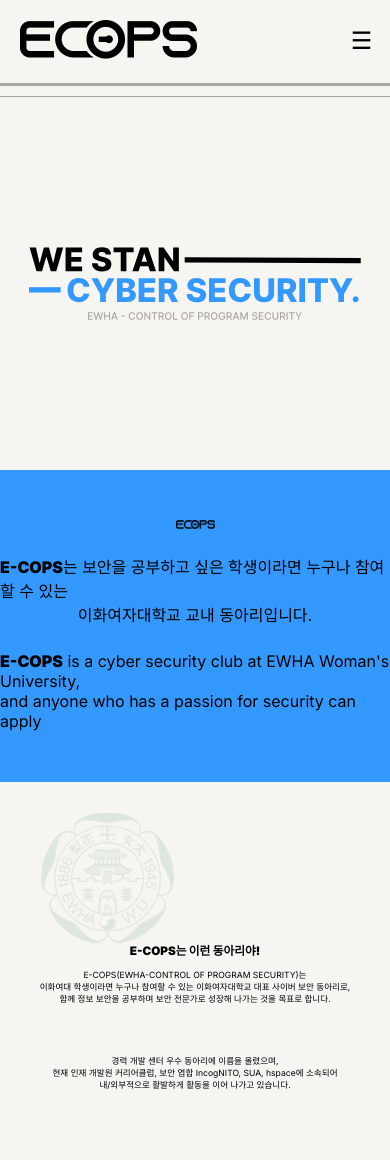
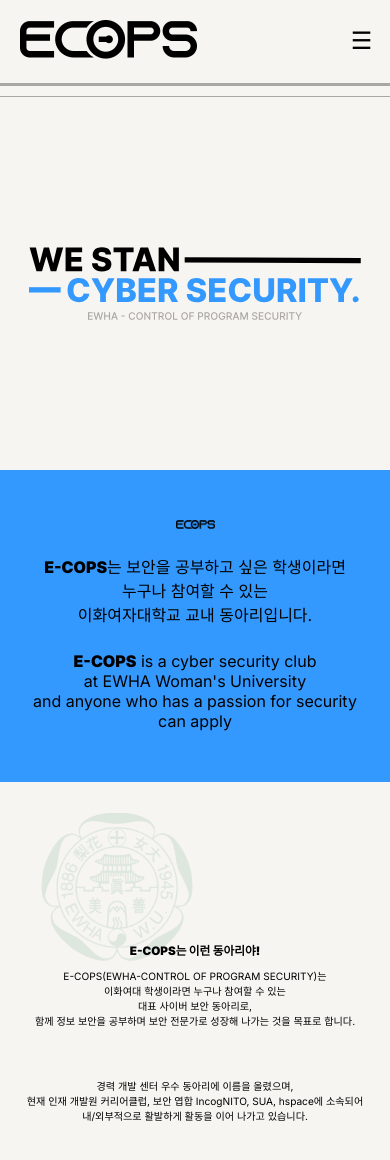
Before and after one commit to E-COPS/12th_web_front, a React (Create React App) app: page / in a window 390 px wide. Shown: the top 1160 px of the page. Built offline with nearby package versions, Linux system fonts and the light colour scheme.

Commit message:
Home 반응형 수정

```diff
--- a/src/App.css
+++ b/src/App.css
@@ -66,7 +66,7 @@
 /* Hide the links inside the hamburger menu */
 header #myLinks {
   display: none;
-  border-bottom: 1px solid #a9a7a3;
+  /* border-bottom: 1px solid #a9a7a3; */
 }
 
 header #myLinks text {
@@ -212,6 +212,10 @@
   justify-content: center;
 }
 
+.home_description_alt {
+  display: none;
+}
+
 .home_ecops_logo {
   width: 4vw;
   padding-bottom: 25px;
@@ -301,7 +305,7 @@
     display: none;
   }
   .home_ewha_logo {
-    width: 35vw;
+    width: 40vw;
   }
   .home_description_2_text {
     display: none;
@@ -312,13 +316,27 @@
     flex-direction: column;
     align-items: center;
     justify-content: center;
-    font-size: 2.2vw;
+    font-size: 2.6vw;
 
     padding-top: 150px;
   }
 
   .home_ecops_logo {
     width: 10vw;
+  }
+
+  .home_description {
+    display: none;
+  }
+
+  .home_description_alt {
+    background-color: #3399ff;
+    height: 312px;
+
+    display: flex;
+    flex-direction: column;
+    align-items: center;
+    justify-content: center;
   }
 }
 
--- a/src/pages/Home.js
+++ b/src/pages/Home.js
@@ -24,6 +24,24 @@
         </text>
         <text>and anyone who has a passion for security can apply</text>
       </div>
+
+      <div className="home_description_alt">
+        <img src={ecops_logo} alt="ecops_log" className="home_ecops_logo"></img>
+        <text>
+          <text className="bold">E-COPS</text>는 보안을 공부하고 싶은 학생이라면
+        </text>
+        <text>누구나 참여할 수 있는</text>
+        <text className="home_description_text_kr">
+          이화여자대학교 교내 동아리입니다.
+        </text>
+        <text>
+          <text className="bold">E-COPS</text> is a cyber security club
+        </text>
+        <text>at EWHA Woman's University</text>
+        <text>and anyone who has a passion for security</text>
+        <text>can apply</text>
+      </div>
+
       <div className="home_description_2">
         <img src={ewha_logo} alt="ewha_logo" className="home_ewha_logo"></img>
         <div className="home_description_2_text">
@@ -50,10 +68,8 @@
         <div className="home_description_2_text_alt">
           <h2 className="home_description_2_intro">E-COPS는 이런 동아리야!</h2>
           <text>E-COPS(EWHA-CONTROL OF PROGRAM SECURITY)는</text>
-          <text>
-            이화여대 학생이라면 누구나 참여할 수 있는 이화여자대학교 대표 사이버
-            보안 동아리로,
-          </text>
+          <text>이화여대 학생이라면 누구나 참여할 수 있는</text>
+          <text> 대표 사이버 보안 동아리로,</text>
           <text>
             함께 정보 보안을 공부하며 보안 전문가로 성장해 나가는 것을 목표로
             합니다.
```
